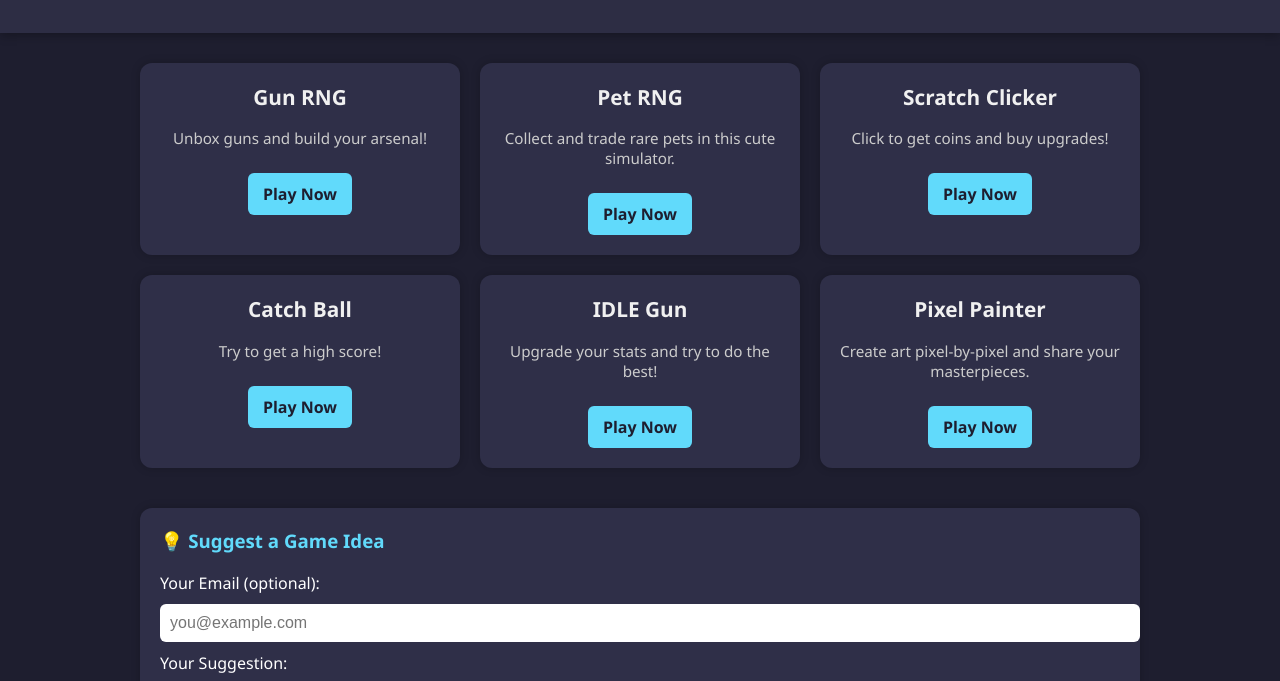
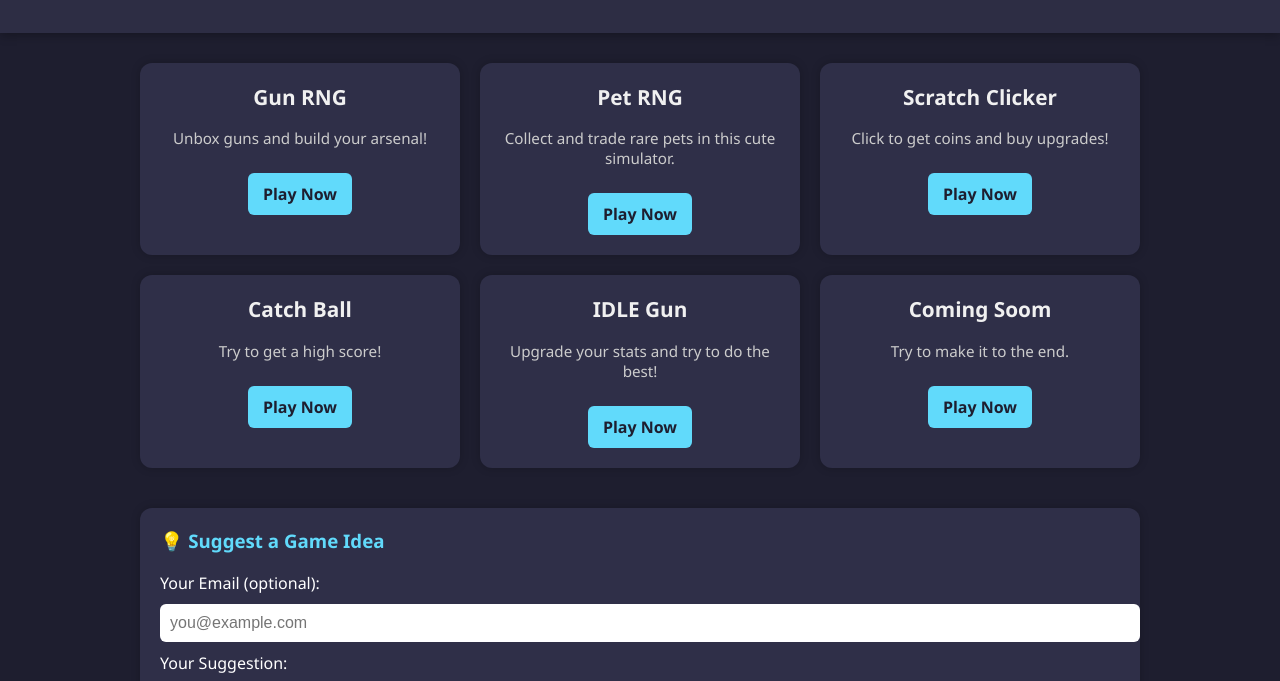
Before and after one commit to 01violet/classroom, a plain HTML site: page index.html in a window 1280 px wide. Shown: the part 104-785 px from the top of the page. Drawn offline with Linux system fonts and the light colour scheme.

Commit message:
Update index.html

```diff
--- a/index.html
+++ b/index.html
@@ -150,8 +150,8 @@
 
       <!-- Game 6 -->
       <div class="game-card">
-        <h2>Pixel Painter</h2>
-        <p>Create art pixel-by-pixel and share your masterpieces.</p>
+        <h2>Coming Soom</h2>
+        <p>Try to make it to the end.</p>
         <a href="YOUR_GAME_LINK_6.html" target="_blank">Play Now</a>
       </div>
     </div>
```
